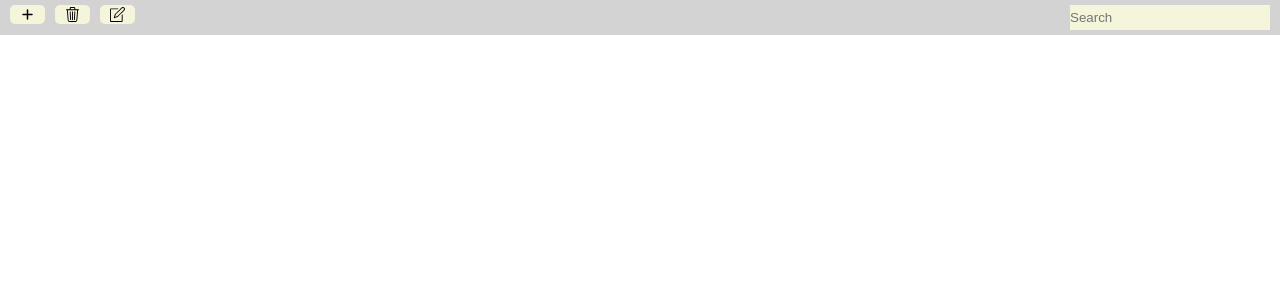
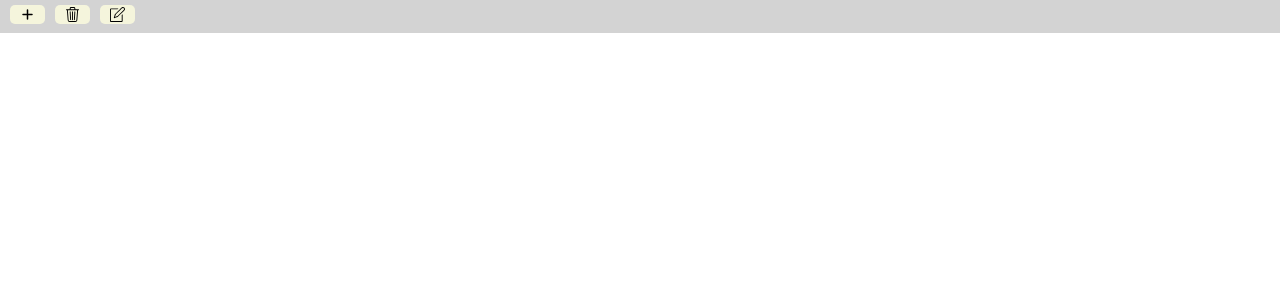
Before and after one commit to Anatolii1996/notes, a React (Create React App) app: page / in a window 1280 px wide. Shown: the top 300 px of the page. Built offline with nearby package versions, Linux system fonts and the light colour scheme.

Commit message:
add antd

```diff
--- a/package.json
+++ b/package.json
@@ -6,6 +6,7 @@
     "@testing-library/jest-dom": "^5.16.5",
     "@testing-library/react": "^13.4.0",
     "@testing-library/user-event": "^13.5.0",
+    "antd": "^5.4.6",
     "react": "^18.2.0",
     "react-dom": "^18.2.0",
     "react-icons": "^4.8.0",
--- a/src/App.scss
+++ b/src/App.scss
@@ -1,3 +1,4 @@
+
 * {
   margin: 0;
   padding: 0;
@@ -29,6 +30,8 @@
       width: 200px;
       border: 0;
       height: 25px;
+      padding-left: 2rem;
+
     }
   }
 }
--- a/src/components/Header.jsx
+++ b/src/components/Header.jsx
@@ -1,19 +1,17 @@
 import { HiPlus } from "react-icons/hi";
 import { BsTrash3 } from "react-icons/bs";
 import { SlNote } from "react-icons/sl";
-
-
 
 const Header = () => {
   return (
     <div className="header">
       <div className="btn_group">
-        <HiPlus/>
-        <BsTrash3/>
-        <SlNote/>
+        <HiPlus />
+        <BsTrash3 />
+        <SlNote />
       </div>
       <div className="search">
-        <input type="text"  placeholder="Search"/>
+
       </div>
     </div>
   );
```
Also changed, not shown: 1 other file (tests, documents, lock files or other folders).
